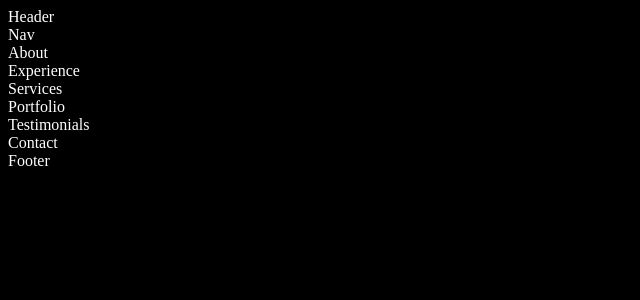
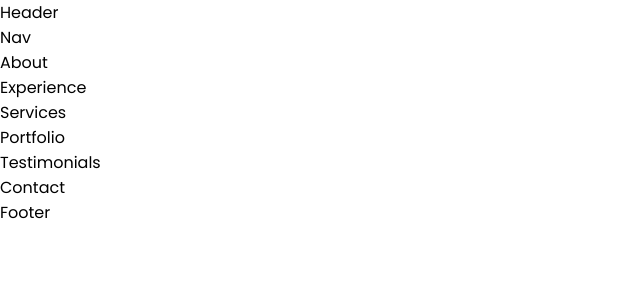
Before and after one commit to drewpepin1995/React-Portfolio, a React (Create React App) app: page / in a window 1280 px wide. Shown: the top 300 px of the page, without its empty margins (0-640 px from the left). Built offline with nearby package versions, Linux system fonts and the light colour scheme.

Commit message:
Styling / importing Google Fonts

```diff
--- a/src/index.css
+++ b/src/index.css
@@ -1,4 +1,39 @@
+@import url('https://fonts.googleapis.com/css2?family=Poppins:wght@300;400;500;600&display=swap');
+
+
+* {
+    margin: 0;
+    padding: 0;
+    border: 0;
+    outline: 0;
+    box-sizing: border-box;
+    list-style: none;
+    text-decoration: none;
+}
+
+:root {
+    --color-bg: #1f1f38;
+    --color-bg-variant: #2c2c6c;
+    --color-primary: #4db5ff;
+    --color-primary-variant: rgba(77, 181, 255, 0.4);
+    --color-white: #fff;
+    --color-light: rgba(255, 255, 255, 0.6);
+
+    --container-width-lg: 75%;
+    --container-width-md: 86%;
+    --container-width-ms: 90%;
+
+
+}
+
+html {
+    scroll-behavior: smooth;
+}
+
+::-webkit-scrollbar {
+    display: none;
+}
+
 body {
-    background: black;
-    color: white;
+    font-family: "Poppins", sans-serif;
 }
```
